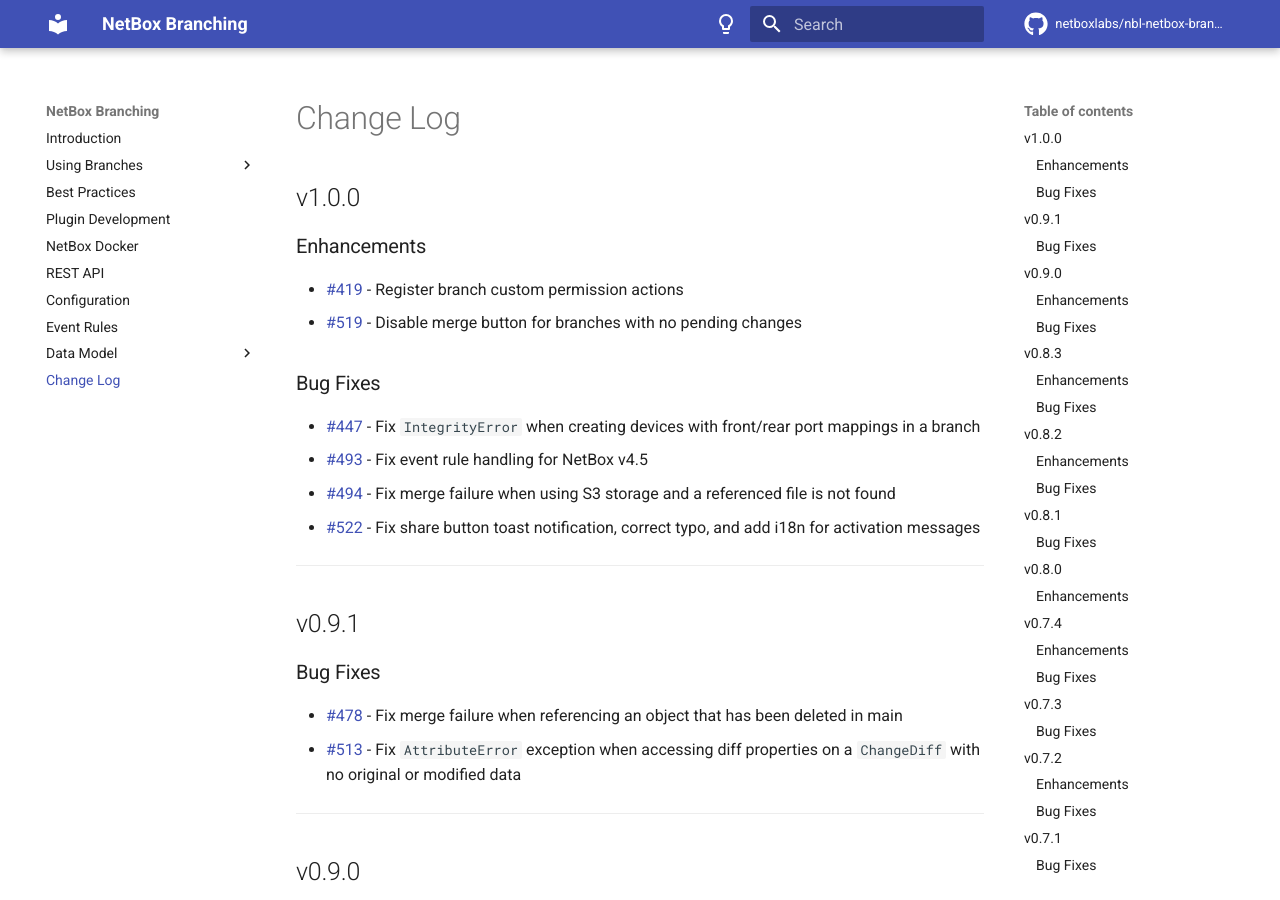
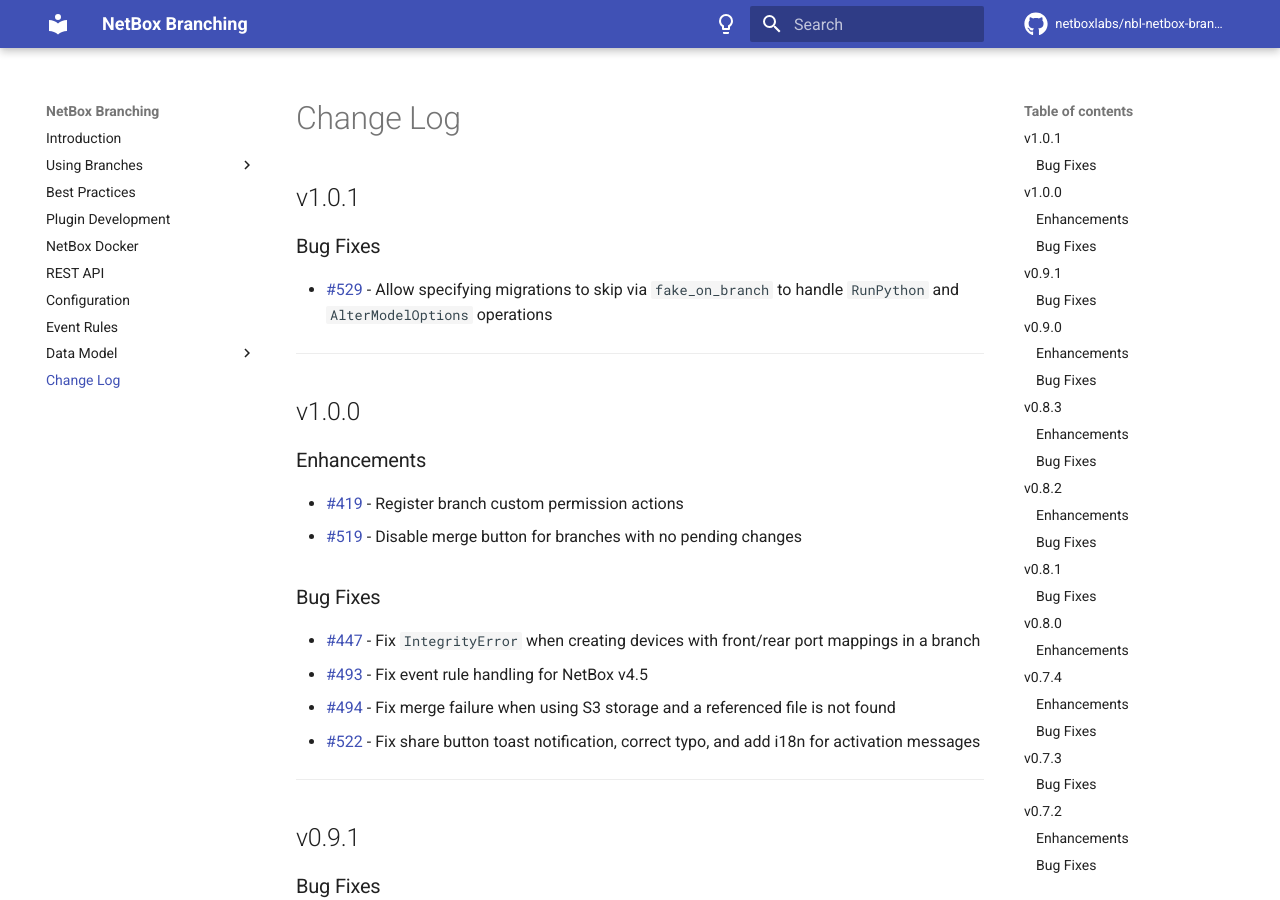
Before and after one commit to netboxlabs/netbox-branching, an MkDocs documentation site: the page built from docs/changelog.md, in a window 1280 px wide and 900 px high. Built offline with MkDocs 1.6.1 and Material for MkDocs 9.7.7, drawn with Linux system fonts in a browser that asks for light colours; comment, search, counter and statistics services are not loaded.

Commit message:
Release v1.0.1

```diff
--- a/docs/changelog.md
+++ b/docs/changelog.md
@@ -1,4 +1,12 @@
 # Change Log
+
+## v1.0.1
+
+### Bug Fixes
+
+* [#529](https://github.com/netboxlabs/netbox-branching/issues/529) - Allow specifying migrations to skip via `fake_on_branch` to handle `RunPython` and `AlterModelOptions` operations
+
+---
 
 ## v1.0.0
 
--- a/netbox_branching/__init__.py
+++ b/netbox_branching/__init__.py
@@ -12,7 +12,7 @@
     name = 'netbox_branching'
     verbose_name = 'NetBox Branching'
     description = 'A git-like branching implementation for NetBox'
-    version = '1.0.0'
+    version = '1.0.1'
     base_url = 'branching'
     # Remember to update COMPATIBILITY.md when modifying the minimum/maximum supported NetBox versions.
     min_version = '4.4.1'
--- a/pyproject.toml
+++ b/pyproject.toml
@@ -1,6 +1,6 @@
 [project]
 name = "netboxlabs-netbox-branching"
-version = "1.0.0"
+version = "1.0.1"
 description = "A git-like branching implementation for NetBox"
 readme = "README.md"
 requires-python = ">=3.10"
```
Also changed, not shown: COMPATIBILITY.md (+1 -0 lines).
